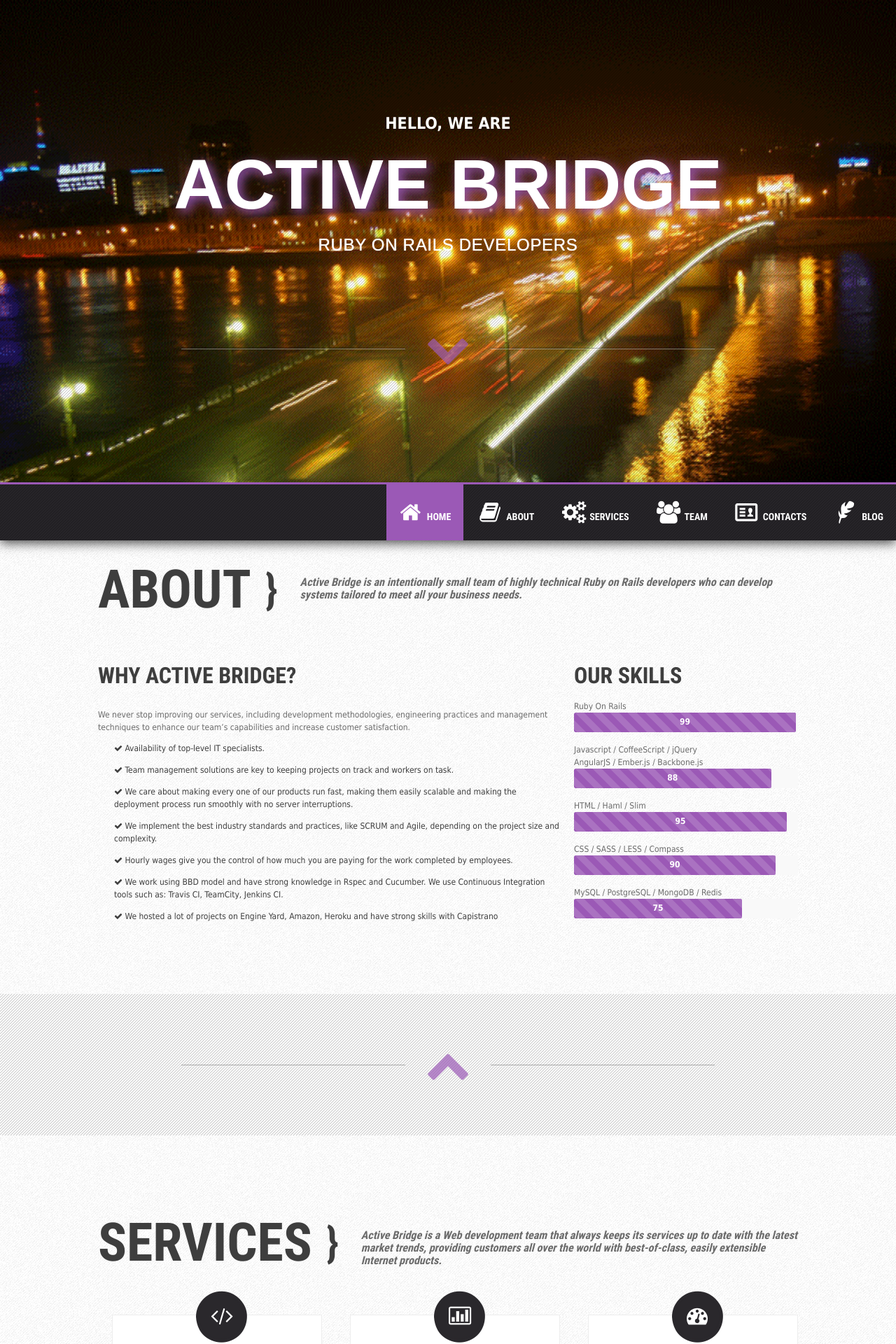
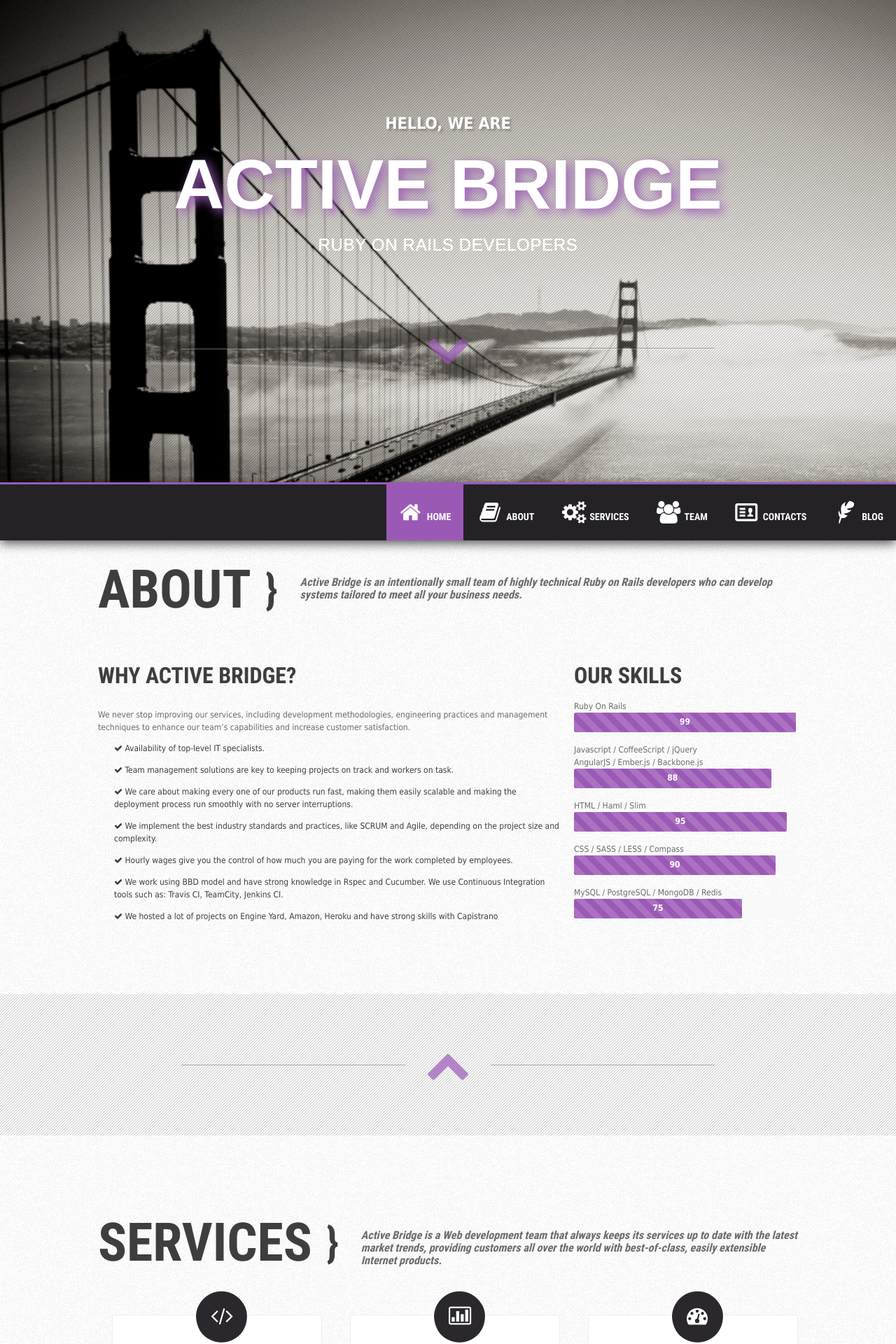
Before and after one commit to activebridge/old.activebridge.github.io, a Jekyll site: the page built from index.html, in a window 1280 px wide. Shown: the top 1920 px of the page at 70% size. Built offline with Jekyll 4.4.1, drawn with Linux system fonts in a browser that asks for light colours.

Commit message:
Update background

```diff
--- a/_sass/base.scss
+++ b/_sass/base.scss
@@ -29,7 +29,7 @@
   left: 0;
   right: 0;
   bottom: 0;
-  background: url(../images/bg.gif);
+  background: url(../images/slide1.jpg);
   background-size: cover;
 }
 
```
